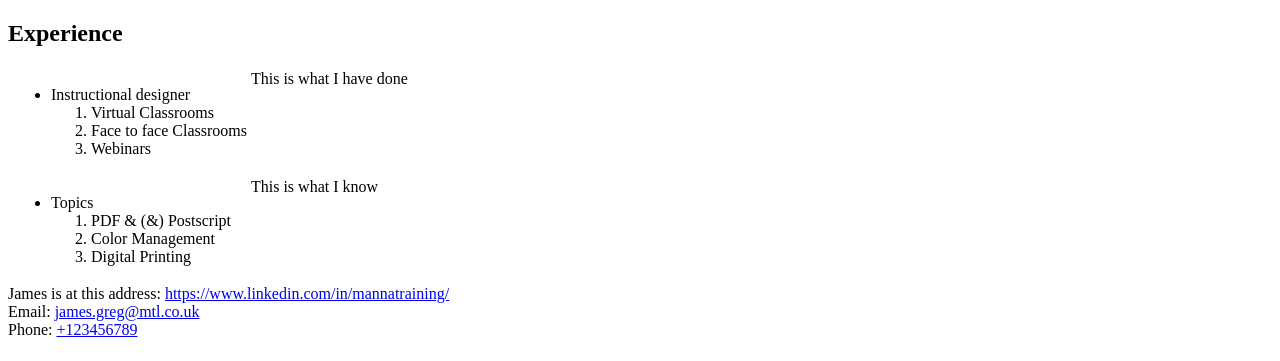
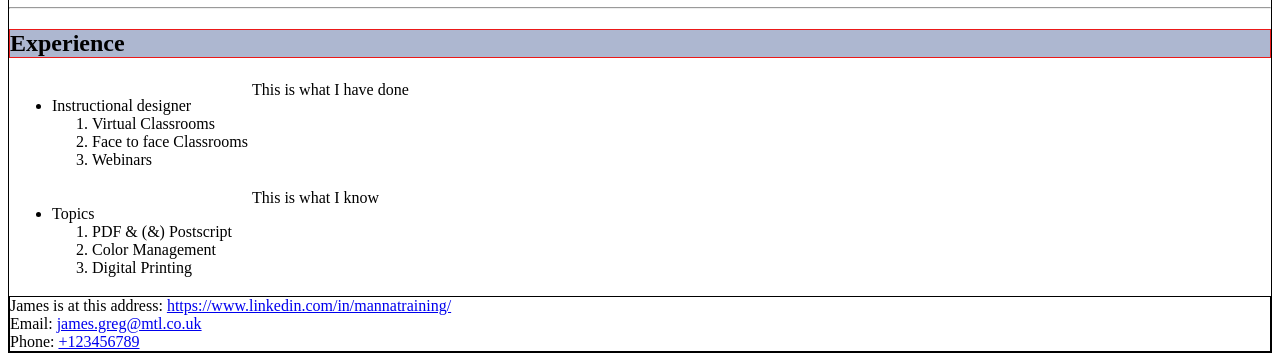
Before and after one commit to JayEmGe/resume, a plain HTML site: page index.html in a window 1280 px wide. Shown: the part 500-861 px from the top of the page. Drawn offline with Linux system fonts and the light colour scheme.

Commit message:
Update resume.css

```diff
--- a/resume.css
+++ b/resume.css
@@ -1,63 +1,12 @@
-p{
+p {
 
-color:#071821;
-
+   color: #071821;
 }
-/*
-p1{
-
-color:#90316b;
-
+h2 {
+   border: 1px solid #eb1919;
+   border-spacing: 10px;
+   background: rgba(30, 56, 126, 0.36);
 }
-
-p2{
-
-color:rgba(45, 126, 30, 0.99);
-
+section, footer{
+   border: 1px solid #000000;
 }
-code{
-   color:rgb(128, 128, 45)
-
-}
-
-blockquote p {
-    padding: 10px;
-    background: rgba(30, 56, 126, 0.36);
-    border-radius: 5px;
-}
-pre{
-   color:#ffb07f
-
-}
-h1{
-
-color:#5d4390;
-
-}
-
-h2{
-
-color:#90435e;
-
-}
-strong{
-   color:#ff00ce;
-   }
-
-
-
-a[href^="https"]::before {
-  content: "🔗 ";
-}
-
-a[href^="mailto"]::before {
-  content: "📧 ";
-}
-
-a[href^="tel"]::before {
-  content: "📞 ";
-}
-
-li {
-  margin-bottom: .5rem;
-*/
```
